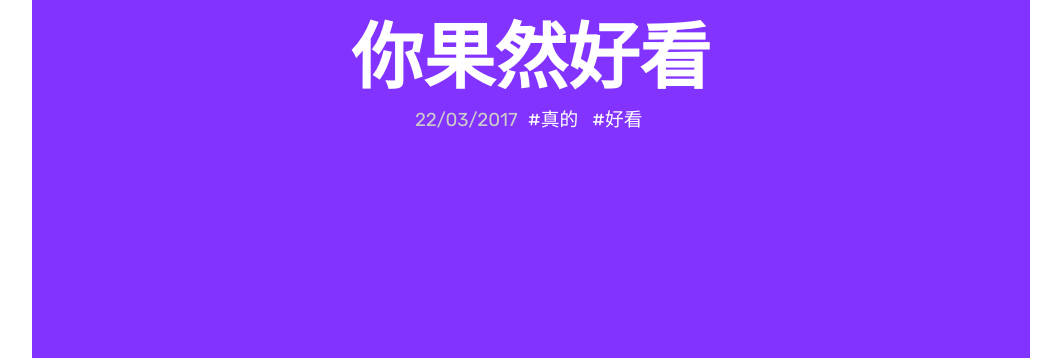
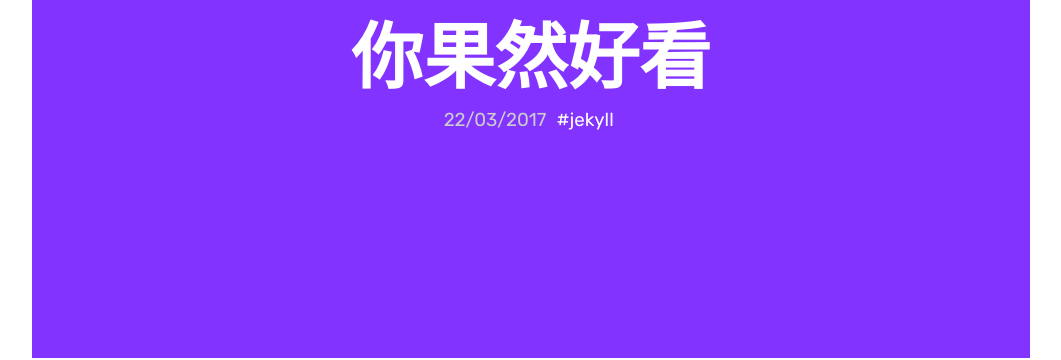
Before and after one commit to FUNzmr/Remember, a Jekyll site: the page built from _posts/2017-03-22-welcome-to-dactl.md, in a window 1280 px wide. Shown: the part 468-828 px from the top of the page, without its empty margins (109-1170 px from the left). Built offline with Jekyll 4.4.1, drawn with Linux system fonts in a browser that asks for light colours; some web fonts are replaced; comment, search, counter and statistics services are not loaded.

Commit message:
Update 2017-03-22-welcome-to-dactl.md

```diff
--- a/_posts/2017-03-22-welcome-to-dactl.md
+++ b/_posts/2017-03-22-welcome-to-dactl.md
@@ -2,8 +2,7 @@
 layout: post
 title:  "你果然好看"
 tags:
-  - 真的
-  - 好看
+  - jekyll
 hero: uploads/zmr1569464182809.jpg
 overlay: purple
 published: true
```
